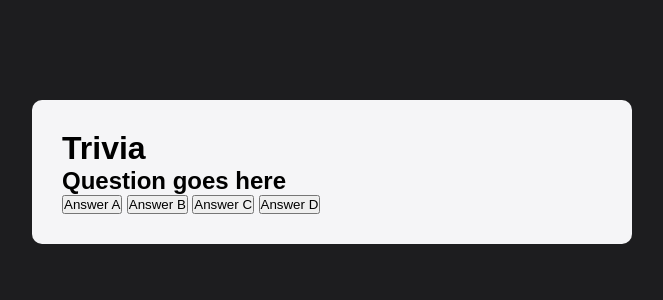
After one commit to nghiantm/gaia, a Flask app: template website/templates/quiz.html in a window 1280 px wide. The commit adds this page. Shown: the top 300 px of the page, without its empty margins (308-971 px from the left). Run offline with Flask 3, Linux system fonts and the light colour scheme; the template is opened without the code that fills it, so the values that code supplies are empty.

Commit message:
update main

```diff
--- a/website/auth.py
+++ b/website/auth.py
@@ -20,6 +20,6 @@ def main():
 
     return render_template('main.html', dailyDict=dailyDict)
 
-@auth.route('/sign-up')
-def sign_up():
-    return "<p>Sign up<p>"
+@auth.route('/waste')
+def waste():
+    return render_template('waste.html', Boolean=True)
--- /dev/null
+++ b/website/templates/quiz.html
@@ -0,0 +1,23 @@
+<!DOCTYPE html>
+<html lang="en">
+<head>
+    <meta charset="UTF-8">
+    <meta http-equiv="X-UA-Compatible" content="IE=edge">
+    <meta name="viewport" content="width=device-width, initial-scale=1.0">
+    <title>Extra Point Quiz</title>
+    <link rel="stylesheet" href="style.css">
+</head>
+<body>
+    <div class="app">
+        <h1>Trivia</h1>
+        <div class="qui">
+            <h2 id="question">Question goes here</h2>
+            <div id="answer-buttons"></div>
+                <button class="btn">Answer A</A></button>
+                <button class="btn">Answer B</A></button>
+                <button class="btn">Answer C</A></button>
+                <button class="btn">Answer D</A></button>
+        </div>
+    </div>
+</body>
+</html>
--- a/website/templates/style.css
+++ b/website/templates/style.css
@@ -0,0 +1,17 @@
+* {
+    margin: 0;
+    padding: 0;
+    font-family: 'Poppins', sans-serif;
+    box-sizing: border-box;
+}
+body{
+    background: #1D1D1F ;
+}
+.app{
+    background-color: #f5f5f7;
+    width: 90%;
+    max-width: 600px;
+    margin: 100px auto 0;
+    border-radius: 10px;
+    padding: 30px;
+}
--- a/website/templates/tree.html
+++ b/website/templates/waste.html
@@ -4,9 +4,9 @@
     <meta charset="UTF-8">
     <meta http-equiv="X-UA-Compatible" content="IE=edge">
     <meta name="viewport" content="width=\, initial-scale=1.0">
-    <title>Document</title>
+    <title>Recycle</title>
 </head>
 <body>
-    Test
+
 </body>
 </html>
```
Also changed, not shown: website/templates/index.html (+8 -4 lines).
